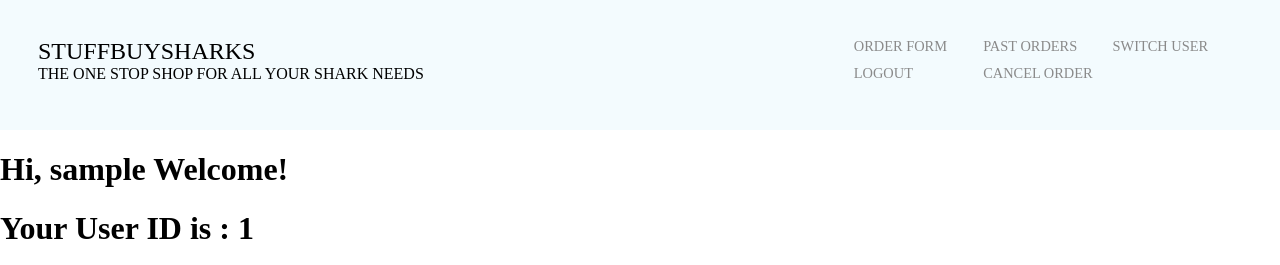
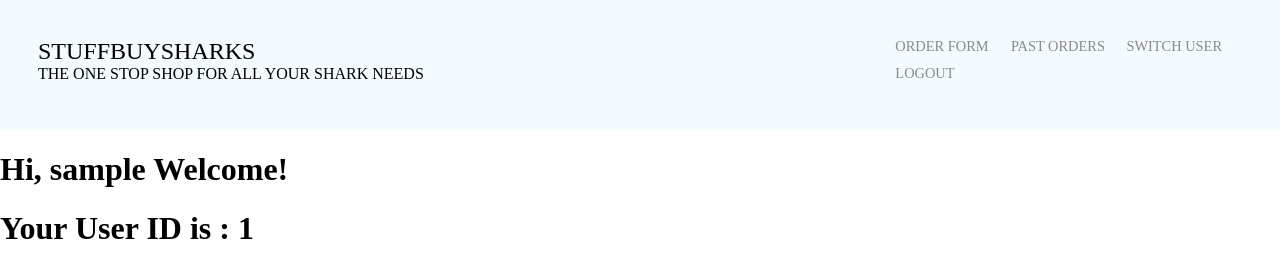
Before and after one commit to SW-Dev-Methods-Team-2/Sharksoft, a PHP site: page / in a window 1280 px wide. Shown: the top 265 px of the page. Run offline with PHP 8.4, Linux system fonts and the light colour scheme; the visitor is signed in with stand-in values (Sample User, id 1).

Commit message:
changed how you get to cancel orders

```diff
--- a/src/Website/index.php
+++ b/src/Website/index.php
@@ -41,9 +41,7 @@ if(!isset($_SESSION["loggedin"]) || $_SESSION["loggedin"] !== true){
                 <div class="nav-linkwrapper">
                     <a href="Resources/logout.php">Logout</a>
                 </div>
-                <div class="nav-linkwrapper">
-                    <a href="Resources/deleteorder.php">Cancel Order</a>
-                </div>
+
             </div>
         </div>
         <div class="page-header">
```
Also changed, not shown: src/Website/Resources/orderconfirmationemail.php (+1 -7 lines).
